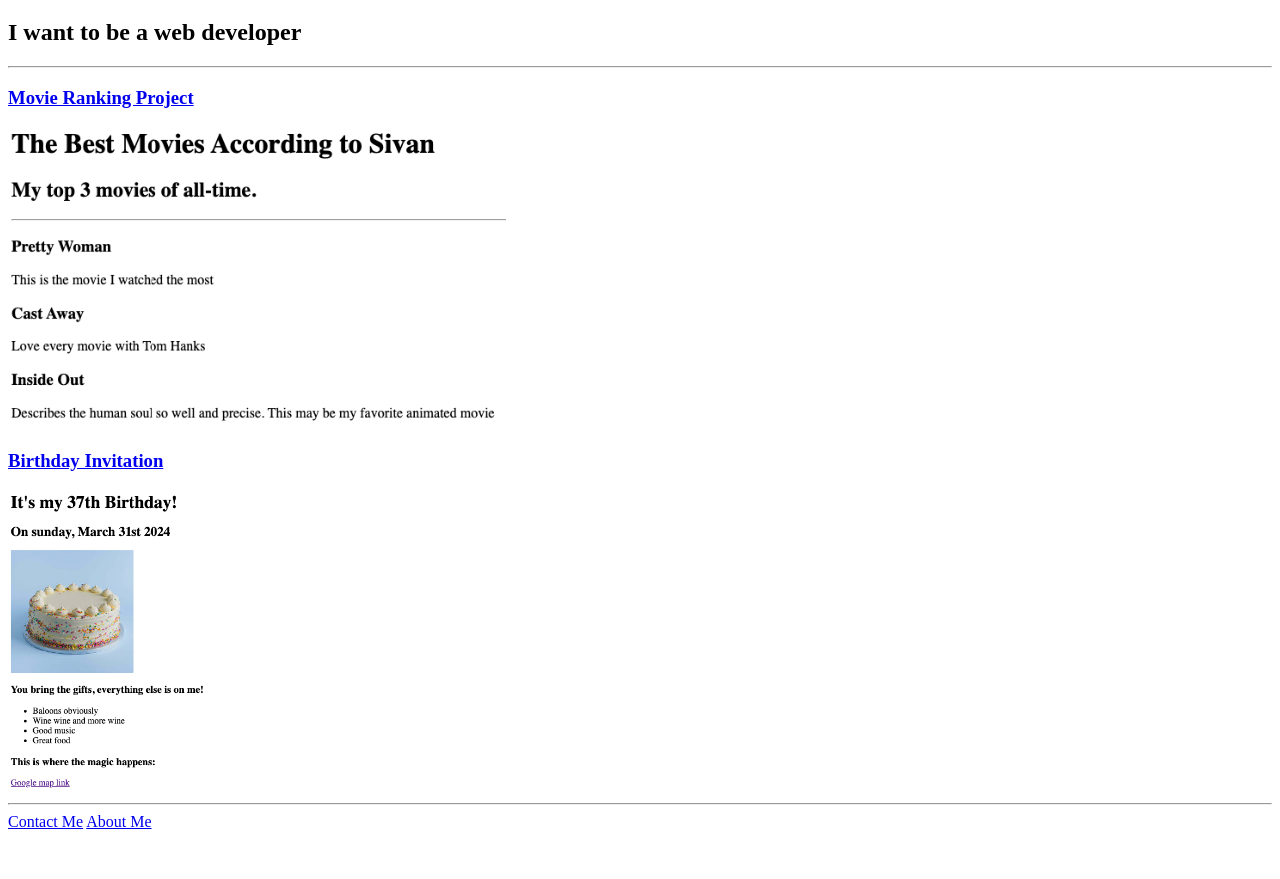
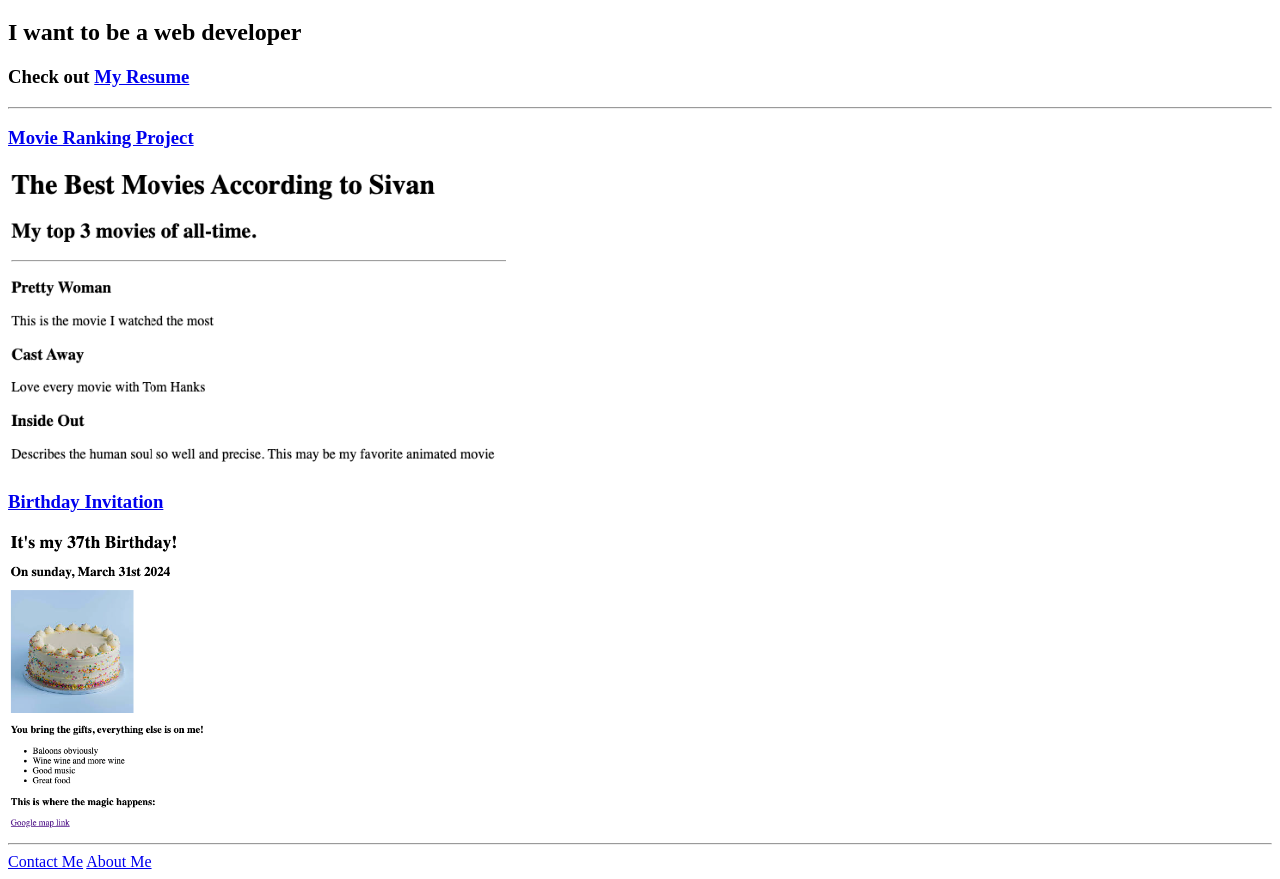
Before and after one commit to SivanAvron/html-portfolio, a plain HTML site: page index.html in a window 1280 px wide. Shown: the part 61-940 px from the top of the page. Before the commit the page ends 900 px from the top, so only its background shows below. Drawn offline with Linux system fonts and the light colour scheme.

Commit message:
Update index.html

```diff
--- a/index.html
+++ b/index.html
@@ -9,11 +9,14 @@
 <body>
 	<h1>Sivan Avron's portfolio</h1>
 		<h2>I want to be a web developer</h2>
+		<h3>Check out <a href="https://sivanavron.github.io/html-resume/">My Resume</a></h3>
 	<hr />
+
 	<h3><a href="./public/movie-ranking.html">Movie Ranking Project</a></h3>
 	<img height="300" src="./assets/images/best-movies.png"><br>
 	<h3><a href="./public/birthday-invite.html">Birthday Invitation</a></h3>
 	<img height="300" src="./assets/images/bday-invite.png">
+
 	<hr />
 	<a href="./public/contact.html">Contact Me</a>
 	<a href="./public/about.html">About Me</a>
```
